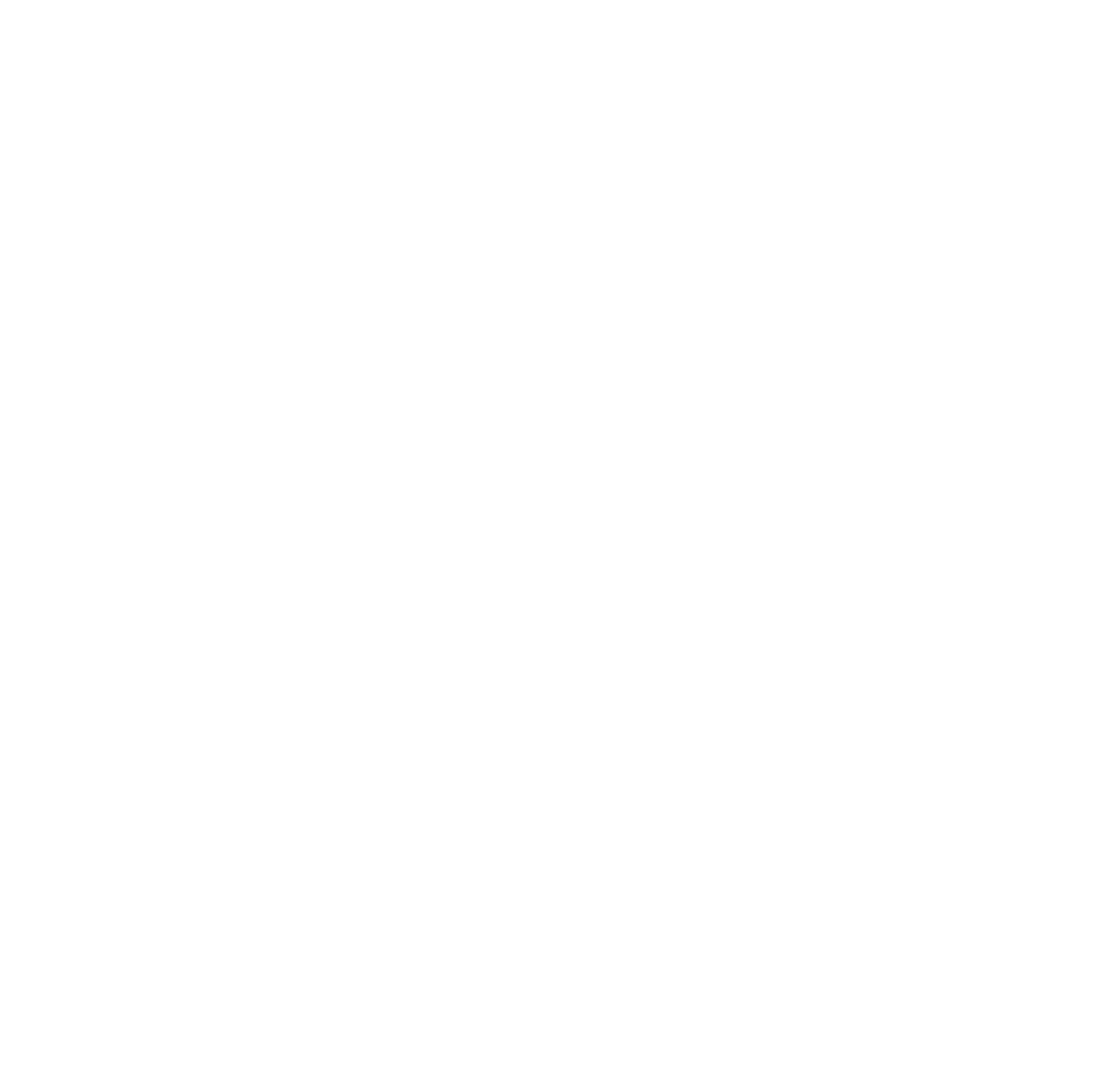
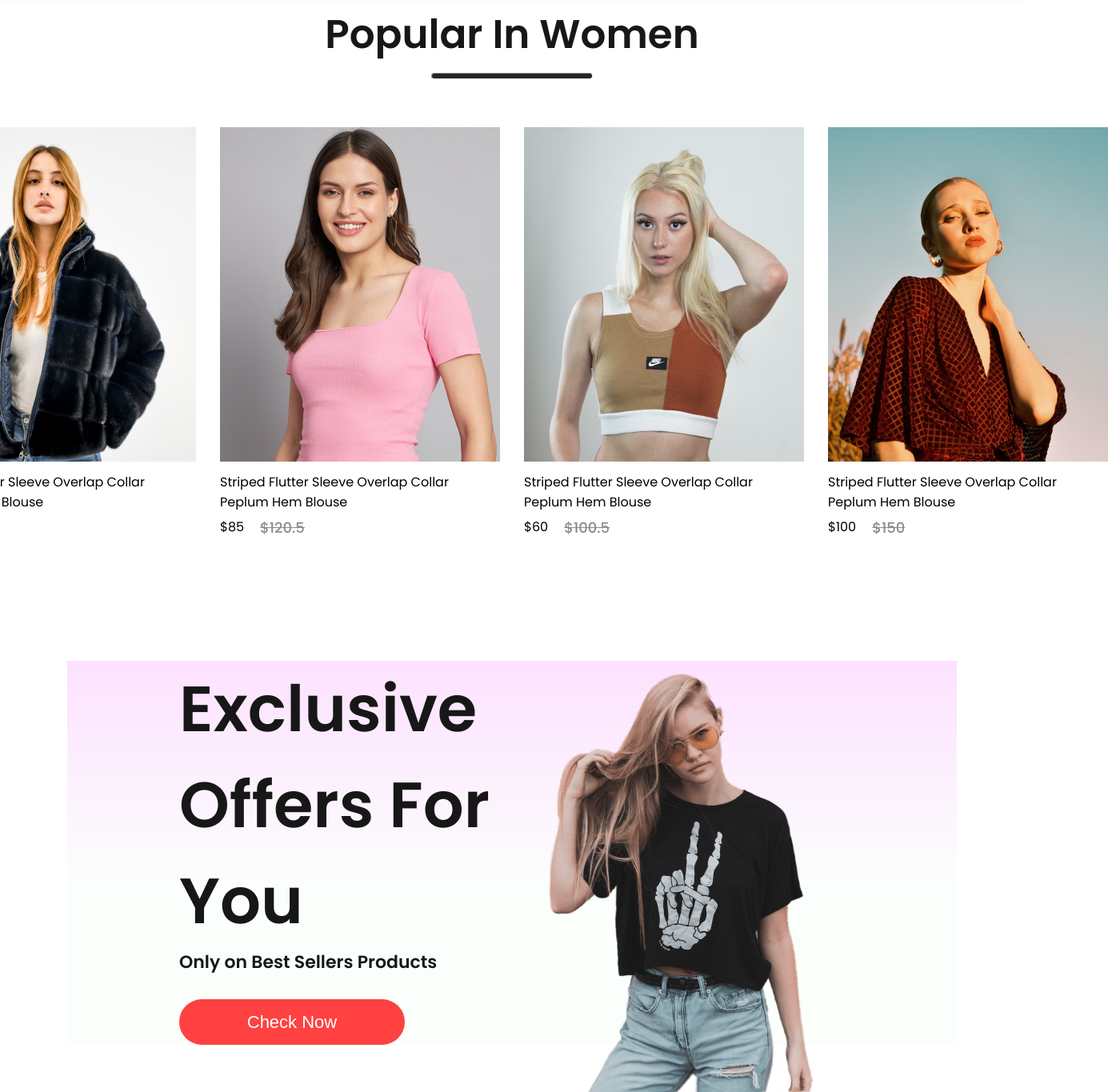
Before and after one commit to abhinavbajpayee/E-commerece-final, a React (Create React App) app: page / in a window 1280 px wide. Shown: the part 891-2256 px from the top of the page at 80% size, 1385 px wide, since content can reach past the window. Before the commit the page ends 800 px from the top, so only its background shows below. Built offline with nearby package versions, Linux system fonts and the light colour scheme.

Commit message:
Updated till offers

```diff
--- a/src/App.js
+++ b/src/App.js
@@ -9,10 +9,11 @@
 function App() {
   return (
     <div >
+
       <BrowserRouter>
      <Navbar/>
      <Routes>
-      <Route path='/'element={<shop/>}/>
+      <Route path='/'element={<Shop/>}/>
       <Route path='/mens'element={<ShopCategory category="men"/>}/>
       <Route path='/womens'element={<ShopCategory category="women"/>}/>
       <Route path='/kids'element={<ShopCategory category="kid"/>}/>
--- a/src/Components/Hero/Hero.css
+++ b/src/Components/Hero/Hero.css
@@ -45,6 +45,7 @@
  color:white;
  font-size:22px;
  font-weight:400;
+ cursor: pointer;
 }
 .hero-right{
     flex:1;
--- a/src/Components/Item/Item.jsx
+++ b/src/Components/Item/Item.jsx
@@ -7,10 +7,10 @@
         <p>{props.name}</p>
         <div className="item-prices">
             <div className="item-price-new">
-                {props.new_price}
+                ${props.new_price}
             </div>
             <div className="item-price-old">
-                {props.old_price}
+                ${props.old_price}
             </div>
         </div>
     </div>
--- /dev/null
+++ b/src/Components/Offers/Offers.css
@@ -0,0 +1,44 @@
+.offers{
+    width: 65%;
+    height:60vh;
+    display: flex;
+    margin: auto;
+    margin-top: 100px;
+    padding: 0px 140px;
+    background:linear-gradient(180deg,#fde1ff 0%,#e1ffea22 60%) ;
+}
+.offers-left{
+    flex:1;
+    display: flex;
+    flex-direction: column;
+    justify-content: center;
+}
+.offers-left h1{
+    color: #171717;
+    font-size:80px;
+    font-weight:600;
+}
+.offers-left p{
+    color: #171717;
+    font-size: 22px;
+    font-weight: 600;
+}
+.offers-left button{
+    width: 282px;
+    height: 70px;
+    border-radius: 35px;
+    background: #ff4141;
+    border: none;
+    color: white;
+    font-size: 22px;
+    font-weight: 500;
+    margin-top: 30px;
+    cursor: pointer;
+}
+.offers-right{
+    flex:1;
+    display: flex;
+    align-items: center;
+    justify-content: flex-end;
+    padding-top:  50px; ;
+}
--- /dev/null
+++ b/src/Components/Offers/Offers.jsx
@@ -0,0 +1,18 @@
+import React from 'react'
+import './Offers.css'
+import exclusive_image from '../Assets/exclusive_image.png'
+export const Offers = () => {
+  return (
+    <div className='offers'>
+       <div className="offers-left">
+        <h1>Exclusive</h1>
+        <h1>Offers For You</h1>
+        <p>Only on Best Sellers Products</p>
+        <button>Check Now</button>
+       </div>
+       <div className="offers-right">
+        <img src={exclusive_image} alt="" />
+       </div>
+    </div>
+  )
+}
--- a/src/Components/Popular/Popular.css
+++ b/src/Components/Popular/Popular.css
@@ -0,0 +1,23 @@
+.popular{
+    display: flex;
+    flex-direction: column;
+    align-items: center;
+    gap:10px;
+    height:90vh;
+}
+.popular h1{
+    color: #171717;
+    font-weight: 600;
+    font-size: 50px;
+}
+.popular hr{
+    width:200px;
+    height:6px;
+    border-radius: 10px;
+    background: #252525;
+}
+.popular-item{
+    margin-top:50px;
+    display: flex;
+    gap:30px;
+}
--- a/src/Pages/Shop.jsx
+++ b/src/Pages/Shop.jsx
@@ -1,12 +1,13 @@
 import React from 'react'
 import { Hero } from '../Components/Hero/Hero';
 import { Popular } from '../Components/Popular/Popular';
-
+import { Offers } from '../Components/Offers/Offers';
 export const Shop = () => {
   return (
     <div>
         <Hero/>
         <Popular/>
+        <Offers/>
     </div>
   )
 }
--- a/src/Pages/ShopCategory.jsx
+++ b/src/Pages/ShopCategory.jsx
@@ -5,7 +5,7 @@
   return (
     <div>
         <Hero/>
-         <Popular/>
+
     </div>
   )
 }
```
